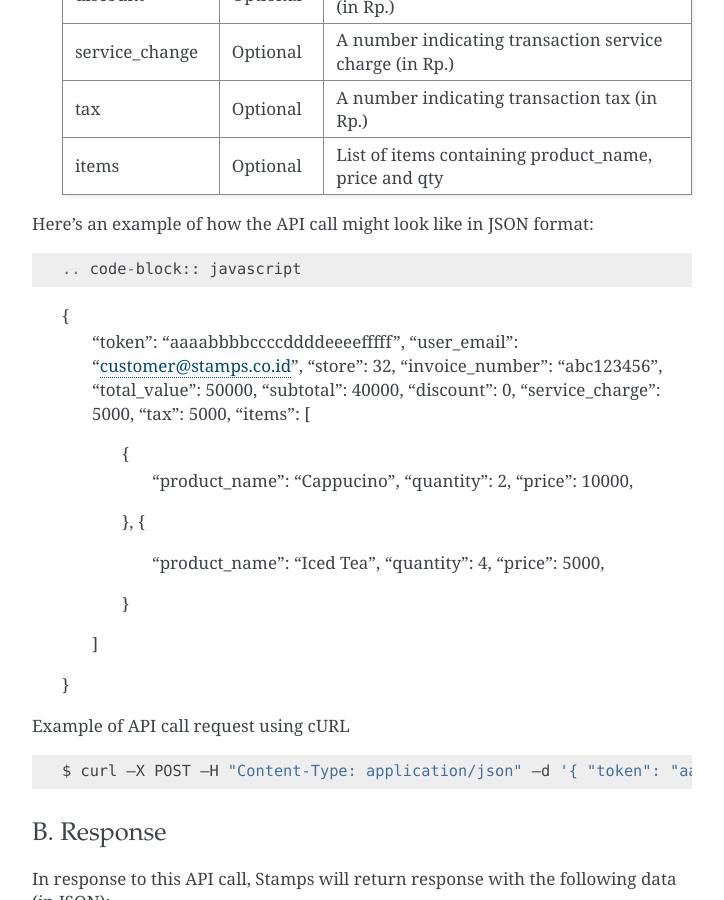
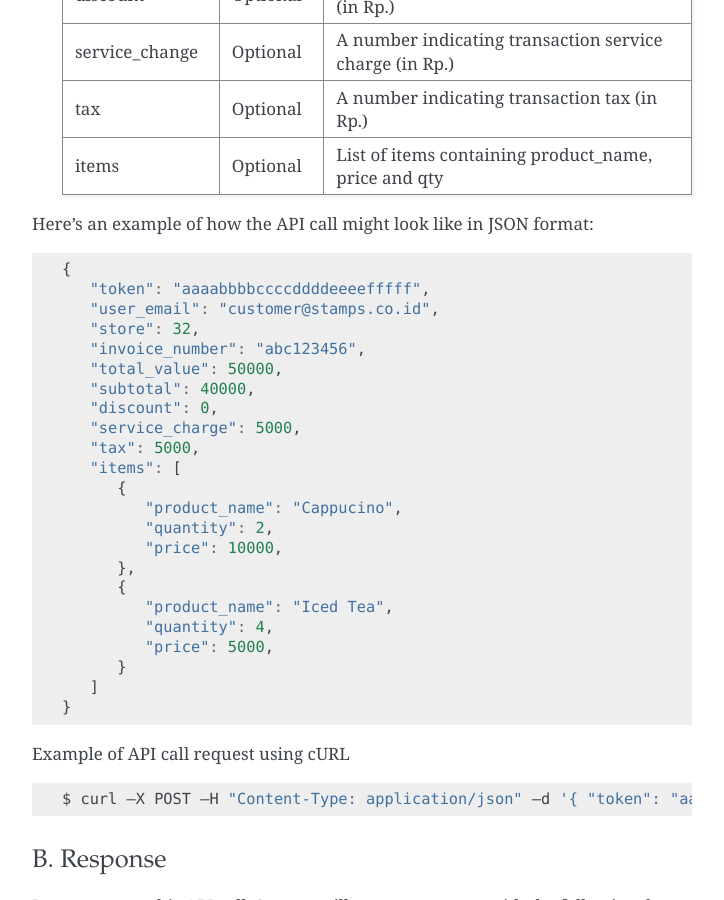
Before and after one commit to ui/stamps-api-docs, a Sphinx documentation site: the page built from source/transaction_api.rst, in a window 1280 px wide and 900 px high, scrolled down 735 px. Shown: the whole window, without its empty margins (388-1112 px from the left). Built offline with Sphinx 7.4.7, drawn with Linux system fonts in a browser that asks for light colours.

Commit message:
Fixed another wrongly indented code block.

```diff
--- a/source/transaction_api.rst
+++ b/source/transaction_api.rst
@@ -41,7 +41,7 @@ You can add a new transaction on stamps by calling the API with these parameters
     =============== =========== =======================
 
 
-Here's an example of how the API call might look like in JSON format::
+Here's an example of how the API call might look like in JSON format:
 
 .. code-block:: javascript
 
```
